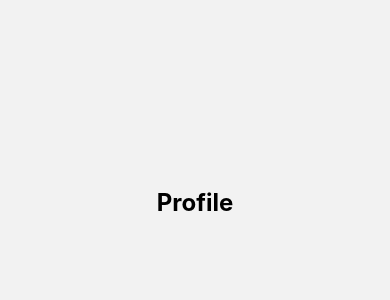
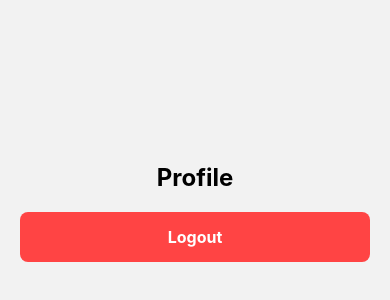
Before and after one commit to mohankumarpr/stayMaster, a React Native app: screen /Profile in a window 390 px wide. Shown: the part 210-510 px from the top of the page. Built offline with nearby package versions, Linux system fonts and the light colour scheme.

Commit message:
Update earnings page based on real data

```diff
--- a/src/route/Auth/OTPScreen.tsx
+++ b/src/route/Auth/OTPScreen.tsx
@@ -1,10 +1,10 @@
-import React, { useState, useRef, useEffect } from 'react';
-import { View, Text, TextInput, StyleSheet, Image, ImageBackground, Alert, TouchableOpacity, ActivityIndicator } from 'react-native';
+import NetInfo from '@react-native-community/netinfo';
+import { RouteProp } from '@react-navigation/native';
 import { StackNavigationProp } from '@react-navigation/stack';
-import { RouteProp } from '@react-navigation/native';
+import React, { useEffect, useRef, useState } from 'react';
+import { ActivityIndicator, Alert, Image, ImageBackground, StyleSheet, Text, TextInput, TouchableOpacity, View } from 'react-native';
+import api from '../../api/api'; // Import the axios instance
 import { RootStackParamList } from '../../navigation/AppNavigator';
-import NetInfo from '@react-native-community/netinfo';
-import api from '../../api/api'; // Import the axios instance
 import Storage, { STORAGE_KEYS } from '../../utils/Storage';
 
 interface UserData {
@@ -82,9 +82,9 @@ const OTPScreen: React.FC<OTPScreenProps> = ({ navigation, route }) => {
 
       if (data != null) {
         // Store user data and token separately
-        await Storage.setObject(STORAGE_KEYS.USER_DATA, data);
-        if (data.token) {
-          await Storage.setItem(STORAGE_KEYS.USER_TOKEN, data.token);
+        await Storage.setObject(STORAGE_KEYS.USER_DATA, data.user);
+        if (data.webUserToken) {
+          await Storage.setItem(STORAGE_KEYS.USER_TOKEN, data.webUserToken);
           console.log('Token stored:', data.token);
         }
         Alert.alert('Success', 'OTP verified successfully.');
--- a/src/route/Home/WelcomeScreen.tsx
+++ b/src/route/Home/WelcomeScreen.tsx
@@ -1,21 +1,44 @@
-import React from 'react';
-import { View, Text, TextInput, Button, StyleSheet, Image, ImageBackground, Alert, TouchableOpacity, ActivityIndicator } from 'react-native';
 import { StackNavigationProp } from '@react-navigation/stack';
+import React, { useEffect, useState } from 'react';
+import { Image, ImageBackground, StyleSheet, Text, TouchableOpacity, View } from 'react-native';
+import Ionicons from 'react-native-vector-icons/Ionicons';
 import { RootStackParamList } from '../../navigation/AppNavigator';
-import Ionicons from 'react-native-vector-icons/Ionicons';
+import Storage, { STORAGE_KEYS } from '../../utils/Storage';
 
 type WelcomeScreenProps = {
   navigation: StackNavigationProp<RootStackParamList, 'Welcome'>;
 };
 
+interface UserData {
+  firstname: string;
+  // ... other user data properties ...
+}
+
 const WelcomeScreen: React.FC<WelcomeScreenProps> = ({ navigation }) => {
+  const [firstName, setFirstName] = useState<string>('');
+
+  useEffect(() => {
+    const getUserName = async () => {
+      try {
+        const userData = await Storage.getObject<UserData>(STORAGE_KEYS.USER_DATA);
+        if (userData?.firstname) {
+          setFirstName(userData.firstname);
+        }
+      } catch (error) {
+        console.error('Error fetching user name:', error);
+      }
+    };
+
+    getUserName();
+  }, []);
+
   return (
     <ImageBackground source={require('../../assets/images/Login.png')} style={styles.background}>
       <Image source={require('../../assets/images/logo.png')} style={styles.logo} resizeMode='contain' />
       <View style={styles.container}>
         <View style={styles.Space} />
         <View style={{ flex: 1, justifyContent: 'flex-end', alignItems: 'center' }}>
-          <Text style={[styles.subtitle1, { textAlign: 'center', color: 'white', fontSize: 22, fontFamily: 'Inter', fontWeight: '500', lineHeight: 30.80, }]}>Good Evening, Arun</Text>
+          <Text style={[styles.subtitle1, { textAlign: 'center', color: 'white', fontSize: 22, fontFamily: 'Inter', fontWeight: '500', lineHeight: 30.80, }]}>Good Evening, {firstName}</Text>
 
           <View style={styles.bottomSpace} />
           <TouchableOpacity style={styles.fab} onPress={() => {
--- a/src/route/MainScreen/HomeScreen.tsx
+++ b/src/route/MainScreen/HomeScreen.tsx
@@ -15,7 +15,9 @@ import {
 import Ionicons from 'react-native-vector-icons/Ionicons';
 import { RootStackParamList } from '../../navigation/AppNavigator';
 import PropertyService from '../../services/propertyService';
+// import Storage from '../../services/storageService';
 import { Property } from '../../types/property';
+import Storage, { STORAGE_KEYS } from '../../utils/Storage';
 
 type HomeScreenProps = {
   navigation: StackNavigationProp<RootStackParamList, 'Home'>;
@@ -79,6 +81,23 @@ const HomeScreen: React.FC<HomeScreenProps> = ({ navigation }) => {
   const [properties, setProperties] = React.useState<Property[]>([]);
   const [totalGBV, setTotalGBV] = React.useState(0);
   const [totalNights, setTotalNights] = React.useState(0);
+  const [userName, setUserName] = React.useState('');
+
+  React.useEffect(() => {
+    const fetchUserData = async () => {
+      try {
+        const userData = await Storage.getObject(STORAGE_KEYS.USER_DATA);
+        console.log("userData", userData);
+        if (userData && userData.firstname) {
+          setUserName(userData.firstname);
+        }
+      } catch (error) {
+        console.error('Error fetching user data:', error);
+      }
+    };
+
+    fetchUserData();
+  }, []);
 
   React.useEffect(() => {
     const fetchProperties = async () => {
@@ -115,7 +134,7 @@ const HomeScreen: React.FC<HomeScreenProps> = ({ navigation }) => {
                 />
                 <View>
                   <Text style={styles.welcomeText}>Welcome back,</Text>
-                  <Text style={styles.userName}>Arun</Text>
+                  <Text style={styles.userName}>{userName}</Text>
                 </View>
               </View>
             </View>
--- a/src/route/MainScreen/ProfileScreen.tsx
+++ b/src/route/MainScreen/ProfileScreen.tsx
@@ -1,11 +1,31 @@
+import { useNavigation } from '@react-navigation/native';
 import React from 'react';
-import { View, Text, StyleSheet } from 'react-native';
+import { StyleSheet, Text, TouchableOpacity, View } from 'react-native';
+import Storage from '../../utils/Storage';
 
 const ProfileScreen: React.FC = () => {
+    const navigation = useNavigation();
+
+    const handleLogout = async () => {
+        try {
+            await Storage.clear();
+            navigation.reset({
+                index: 0,
+                routes: [{ name: 'Login' }],
+            });
+        } catch (error) {
+            console.error('Error during logout:', error);
+        }
+    };
+
     return (
         <View style={styles.container}>
             <Text style={styles.title}>Profile</Text>
-            <View style={styles.buttonContainer}></View>
+            <View style={styles.buttonContainer}>
+                <TouchableOpacity style={styles.logoutButton} onPress={handleLogout}>
+                    <Text style={styles.logoutText}>Logout</Text>
+                </TouchableOpacity>
+            </View>
         </View>
     );
 };
@@ -14,6 +34,18 @@ const styles = StyleSheet.create({
     container: { flex: 1, justifyContent: 'center', alignItems: 'center', padding: 20 },
     title: { fontSize: 24, fontWeight: 'bold', marginBottom: 20 },
     buttonContainer: { width: '100%', gap: 10 },
+    logoutButton: {
+        backgroundColor: '#ff4444',
+        padding: 15,
+        borderRadius: 8,
+        width: '100%',
+        alignItems: 'center',
+    },
+    logoutText: {
+        color: 'white',
+        fontSize: 16,
+        fontWeight: 'bold',
+    },
 });
 
 export default ProfileScreen;
--- a/src/services/propertyService.ts
+++ b/src/services/propertyService.ts
@@ -35,8 +35,7 @@ class PropertyService {
       if (token) {
         console.log('Token value:', token.substring(0, 10) + '...');  // Show first 10 chars for security
       }
-      return 'eyJhbGciOiJIUzI1NiIsInR5cCI6IkpXVCJ9.eyJ1c2VyIjp7ImVtYWlsIjoiOTE5ODk4OTg5ODg5IiwiaWQiOjEsInRyYW5zRXhwaXJ5IjoxNzQxODc3NTU5fSwiaWF0IjoxNzQxODczOTU4LCJleHAiOjE3NDE4Nzc1NTh9.-e4WN3qE-6lqtcfP-ERCnfbYhY8u_JC_8veHvu8iVCI';
-      // return token;
+      return token;
     } catch (error) {
       console.error('Error retrieving guest token:', error);
       return null;
```
